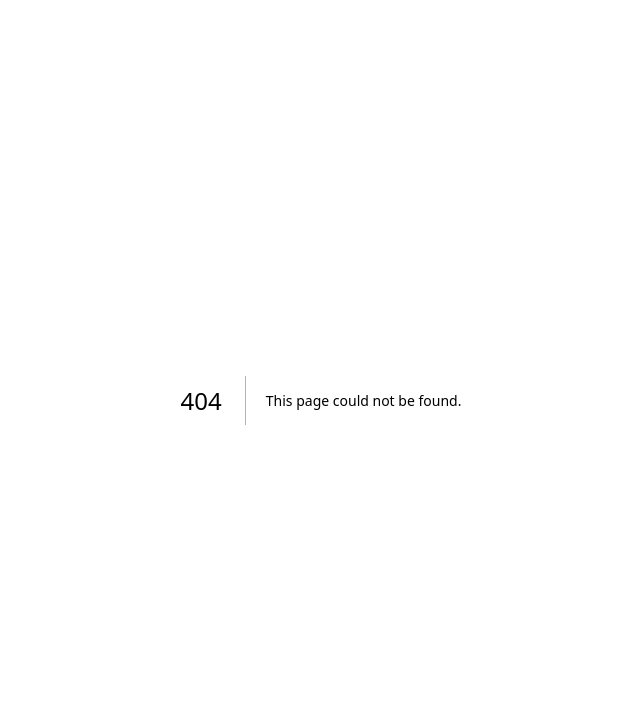
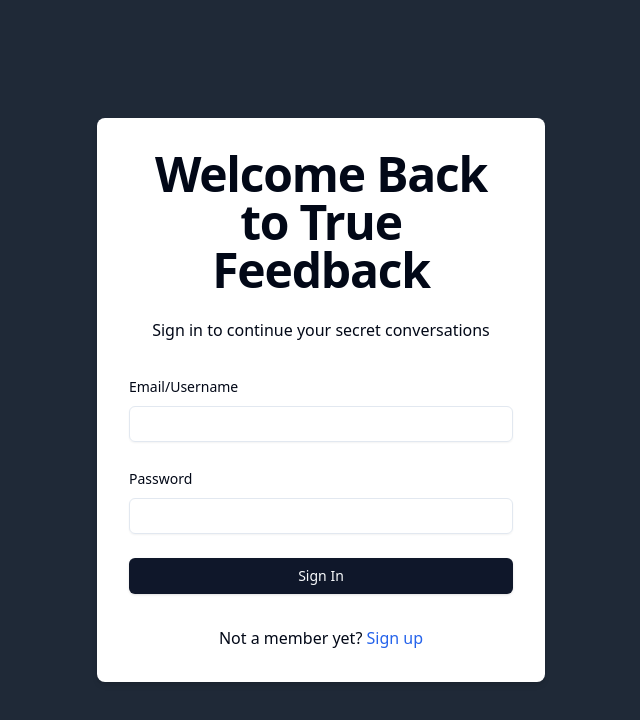
Before and after one commit to swe-mohib/true-feedback, a Next.js app: page /sign-in in a window 1280 px wide. Before the commit this address had no page. Shown: the top 720 px of the page, without its empty margins (319-959 px from the left). Built offline with nearby package versions, Linux system fonts and the light colour scheme.

Commit message:
feat: added sign-in page

```diff
--- /dev/null
+++ b/src/app/(auth)/sign-in/page.tsx
@@ -0,0 +1,104 @@
+"use client";
+
+import { Button } from "@/components/ui/button";
+import {
+  Form,
+  FormControl,
+  FormField,
+  FormItem,
+  FormLabel,
+  FormMessage,
+} from "@/components/ui/form";
+import { Input } from "@/components/ui/input";
+import { signInSchema } from "@/schemas/signInSchema";
+import { zodResolver } from "@hookform/resolvers/zod";
+import { signIn } from "next-auth/react";
+import Link from "next/link";
+import { useRouter } from "next/navigation";
+import React from "react";
+import { useForm } from "react-hook-form";
+import { toast } from "sonner";
+import * as z from "zod";
+
+export default function SignInForm() {
+  const router = useRouter();
+
+  const form = useForm<z.infer<typeof signInSchema>>({
+    resolver: zodResolver(signInSchema),
+    defaultValues: {
+      identifier: "",
+      password: "",
+    },
+  });
+
+  async function onSubmit(values: z.infer<typeof signInSchema>) {
+    const result = await signIn("credentials", {
+      redirect: false,
+      identifier: values.identifier,
+      password: values.password,
+    });
+
+    if (result?.error) {
+      if (result.error === "CredentialsSignin") {
+        toast("Incorrect username or password");
+      } else {
+        const message = result?.error;
+        toast(message);
+      }
+    }
+    if (result?.url) {
+      router.replace("/dashboard");
+    }
+  }
+  return (
+    <div className="flex justify-center items-center min-h-screen bg-gray-800">
+      <div className="w-full max-w-md p-8 space-y-8 bg-white rounded-lg shadow-md">
+        <div className="text-center">
+          <h1 className="text-4xl font-extrabold tracking-tight lg:text-5xl mb-6">
+            Welcome Back to True Feedback
+          </h1>
+          <p className="mb-4">Sign in to continue your secret conversations</p>
+        </div>
+        <Form {...form}>
+          <form onSubmit={form.handleSubmit(onSubmit)} className="space-y-6">
+            <FormField
+              name="identifier"
+              control={form.control}
+              render={({ field }) => (
+                <FormItem>
+                  <FormLabel>Email/Username</FormLabel>
+                  <FormControl>
+                    <Input {...field} />
+                  </FormControl>
+                  <FormMessage />
+                </FormItem>
+              )}
+            />
+            <FormField
+              name="password"
+              control={form.control}
+              render={({ field }) => (
+                <FormItem>
+                  <FormLabel>Password</FormLabel>
+                  <Input type="password" {...field} />
+                  <FormMessage />
+                </FormItem>
+              )}
+            />
+            <Button className="w-full" type="submit">
+              Sign In
+            </Button>
+          </form>
+        </Form>
+        <div className="text-center mt-4">
+          <p>
+            Not a member yet?{" "}
+            <Link href="/sign-up" className="text-blue-600 hover:text-blue-800">
+              Sign up
+            </Link>
+          </p>
+        </div>
+      </div>
+    </div>
+  );
+}
--- a/src/app/(auth)/verify/[username]/page.tsx
+++ b/src/app/(auth)/verify/[username]/page.tsx
@@ -41,7 +41,7 @@
       }
 
       toast("Account verified successfully");
-      router.replace(`/api/sign-in`);
+      router.replace(`/sign-in`);
       return;
     } catch (error) {
       console.error("Account verification failed:", error);
```
